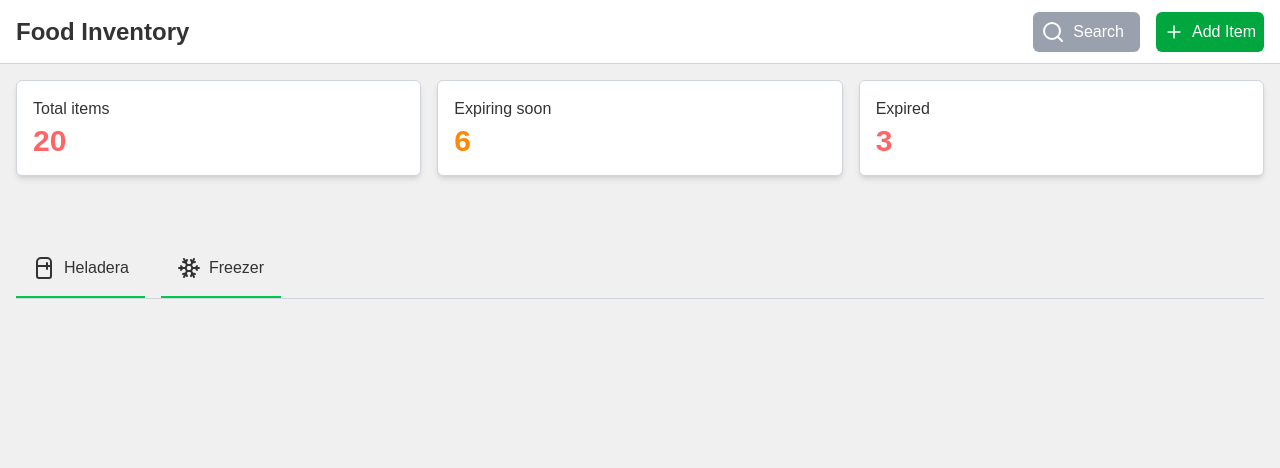
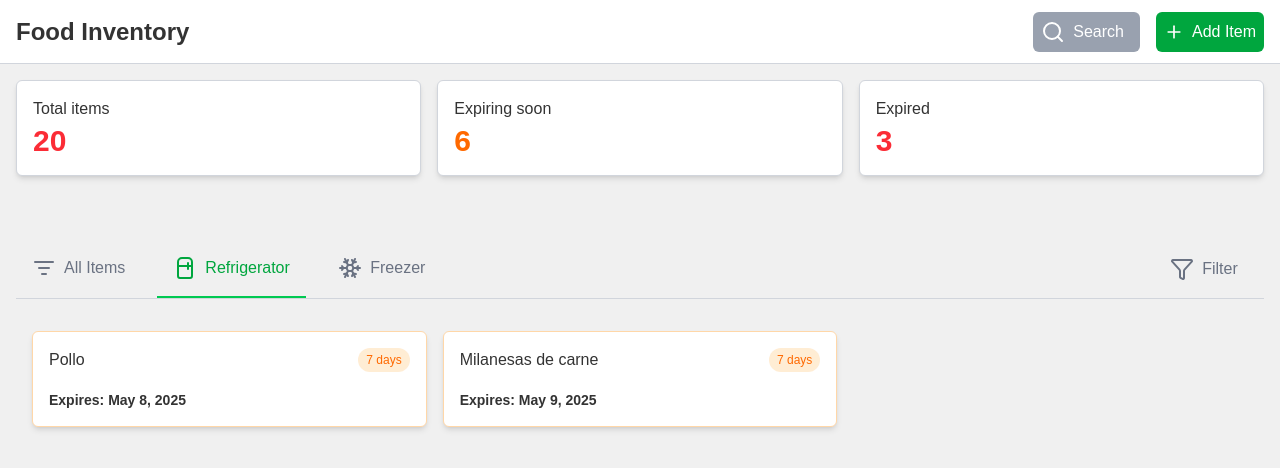
Before and after one commit to GastonCarg/household-inventory, a Next.js app: page / in a window 1280 px wide. Shown: the top 468 px of the page. Built offline with nearby package versions, Linux system fonts and the light colour scheme.

Commit message:
feat: add GenericTabs and more changes

```diff
--- a/package.json
+++ b/package.json
@@ -10,6 +10,7 @@
   },
   "dependencies": {
     "@tailwindcss/postcss": "^4.1.3",
+    "json-server": "^1.0.0-beta.3",
     "lucide-react": "^0.503.0",
     "next": "^15.2.4",
     "postcss": "^8.5.3",
--- /dev/null
+++ b/src/(mocks)/db.json
@@ -0,0 +1,3 @@
+{
+  "items": []
+}
--- a/src/app/items/page.tsx
+++ b/src/app/items/page.tsx
@@ -1,39 +1,60 @@
 "use client";
 
-import { Refrigerator, Snowflake } from "lucide-react";
-import React from "react";
+import GenericCard from "@/components/GenericCard";
+import GenericTabs from "@/components/GenericTabs";
+import { Filter, ListFilter, Refrigerator, Snowflake } from "lucide-react";
+import React, { useState } from "react";
+
+const ItemsList: React.FC = () => {
+  const [buttonPressed, setButtonPressed] = useState("Refrigerator");
 
   const buttonList = [
     {
+      title: "All Items",
+      action: (value: string) => setButtonPressed(value),
+      icon: <ListFilter className="mr-2" />,
+    },
+    {
       title: "Refrigerator",
-    action: console.log("Refrigerator items"),
+      action: (value: string) => setButtonPressed(value),
+      icon: <Refrigerator className="mr-2" />,
     },
     {
       title: "Freezer",
-    action: console.log("Freezer items"),
+      action: (value: string) => setButtonPressed(value),
+      icon: <Snowflake className="mr-2" />,
     },
   ];
 
-const ItemsList: React.FC = () => {
   return (
     <>
       <section className="flex column gap-4 w-full border-b border-gray-300 pt-8">
+        {buttonList.map((button, idx) => {
+          const { title, action, icon } = button;
+          return (
+            <GenericTabs
+              key={idx}
+              title={title}
+              action={() => action(title)}
+              buttonPressed={buttonPressed}
+            >
+              {icon}
+            </GenericTabs>
+          );
+        })}
         <button
-          id="Refrigerator"
-          className="flex column min-w-30 border-b-2 border-green-500 p-4 hover:bg-green-300"
+          id="Filter"
+          className="flex items-center justify-center min-w-30 p-4 ml-auto text-gray-500 active:bg-gray-300"
+          onClick={() => alert("Filter clicked")}
         >
-          <Refrigerator className="mr-2" />
-          <span>Heladera</span>
-        </button>
-        <button
-          id="Freezer"
-          className="flex column min-w-30 border-b-2 border-green-500 p-4"
-        >
-          <Snowflake className="mr-2" />
-          <span>Freezer</span>
+          <Filter className="mr-2" />
+          <span>Filter</span>
         </button>
       </section>
-      <div></div>
+      <div className="grid grid-cols-3 gap-4 p-4">
+        <GenericCard title="Pollo" color="orange" expireDate="May 8, 2025" />
+        <GenericCard title="Milanesas de carne" color="orange" expireDate="May 9, 2025" />
+      </div>
     </>
   );
 };
--- a/src/components/GenericCard.tsx
+++ b/src/components/GenericCard.tsx
@@ -1,4 +1,4 @@
-import React from 'react';
+import React from "react";
 
 interface GenericCardProps {
   title: string;
@@ -15,28 +15,54 @@ const GenericCard: React.FC<GenericCardProps> = ({
   newProduct,
   color,
 }) => {
-  const colorMap: Record<string, string> = {
-    black: 'text-red-400',
-    orange: 'text-orange-400',
-    yellow: 'text-yellow-400',
-    red: 'text-red-400',
+  const colorTextMap: Record<string, string> = {
+    black: "text-red-500",
+    orange: "text-orange-500",
+    yellow: "text-yellow-500",
+    red: "text-red-500",
   };
 
-  const colorClass = color ? colorMap[color] || 'text-black' : 'text-black';
+  const colorBackgroundMap: Record<string, string> = {
+    black: "bg-black-100",
+    orange: "bg-orange-100",
+    yellow: "bg-yellow-100",
+    red: "bg-red-100",
+    transparent: "bg-transparent",
+  };
+
+  const colorBorderMap: Record<string, string> = {
+    black: "border-black-200",
+    orange: "border-orange-200",
+    yellow: "border-yellow-200",
+    red: "border-red-200",
+  };
+
+  const colorClass = color ? colorTextMap[color] || "text-black" : "text-black";
 
   if (newProduct) {
     return (
-      <div className='flex flex-col items-center justify-center rounded-md border border-dashed border-gray-500 bg-gray-300 p-4 shadow-md'>
-        <label className='text-gray-500'>{title}</label>
+      <div className="flex flex-col items-center justify-center rounded-md border border-dashed border-gray-500 bg-gray-300 p-4 shadow-md">
+        <label className="text-gray-500">{title}</label>
       </div>
     );
   }
 
   return (
-    <div className='flex min-h-24 flex-col justify-between rounded-md border border-gray-300 bg-white p-4 shadow-md'>
-      <h2 className='text-md'>{title}</h2>
+    <div
+      className={`flex min-h-24 flex-col justify-between rounded-md border border-gray-300 bg-white p-4 shadow-md ${expireDate && colorBorderMap[color || "black"]}`}
+    >
+      <section className="flex column w-full items-center">
+        <h2 className="text-md">{title}</h2>
+        {expireDate && (
+          <span
+            className={`flex items-center justify-center text-xs px-2 py-1 rounded-3xl ml-auto ${colorBackgroundMap[color || "transparent"]} ${colorTextMap[color || "black"]}`}
+          >
+            7 days
+          </span>
+        )}
+      </section>
       {count && <p className={`font-bold text-3xl ${colorClass}`}>{count}</p>}
-      {expireDate && <p className='font-bold text-xl'>{expireDate}</p>}
+      {expireDate && <p className="font-bold text-sm">Expires: {expireDate}</p>}
     </div>
   );
 };
--- /dev/null
+++ b/src/components/GenericTabs.tsx
@@ -0,0 +1,23 @@
+import { IGenericTabs } from "@/lib/types";
+import React from "react";
+
+const GenericTabs: React.FC<IGenericTabs> = ({
+  title,
+  action,
+  buttonPressed,
+  isFilter,
+  children,
+}) => {
+  return (
+    <button
+      id={title}
+      className={`flex items-center justify-center min-w-30 p-4 border-b-2 ${buttonPressed === title ? "border-green-500 text-green-600" : "border-transparent text-gray-500"} ${isFilter && "ml-auto"}`}
+      onClick={() => action(title)}
+    >
+      {children}
+      <span>{title}</span>
+    </button>
+  );
+};
+
+export default GenericTabs;
--- /dev/null
+++ b/src/lib/types.ts
@@ -0,0 +1,12 @@
+import { ReactNode } from 'react';
+
+export interface IGenericTabs extends Props {
+  title: string;
+  action: (value: string) => void;
+  buttonPressed?: string;
+  isFilter?: boolean;
+}
+
+type Props = {
+  children?: ReactNode;
+};
```
Also changed, not shown: 1 other file (tests, documents, lock files or other folders). Lines whose indentation alone changed are shown as unchanged.
